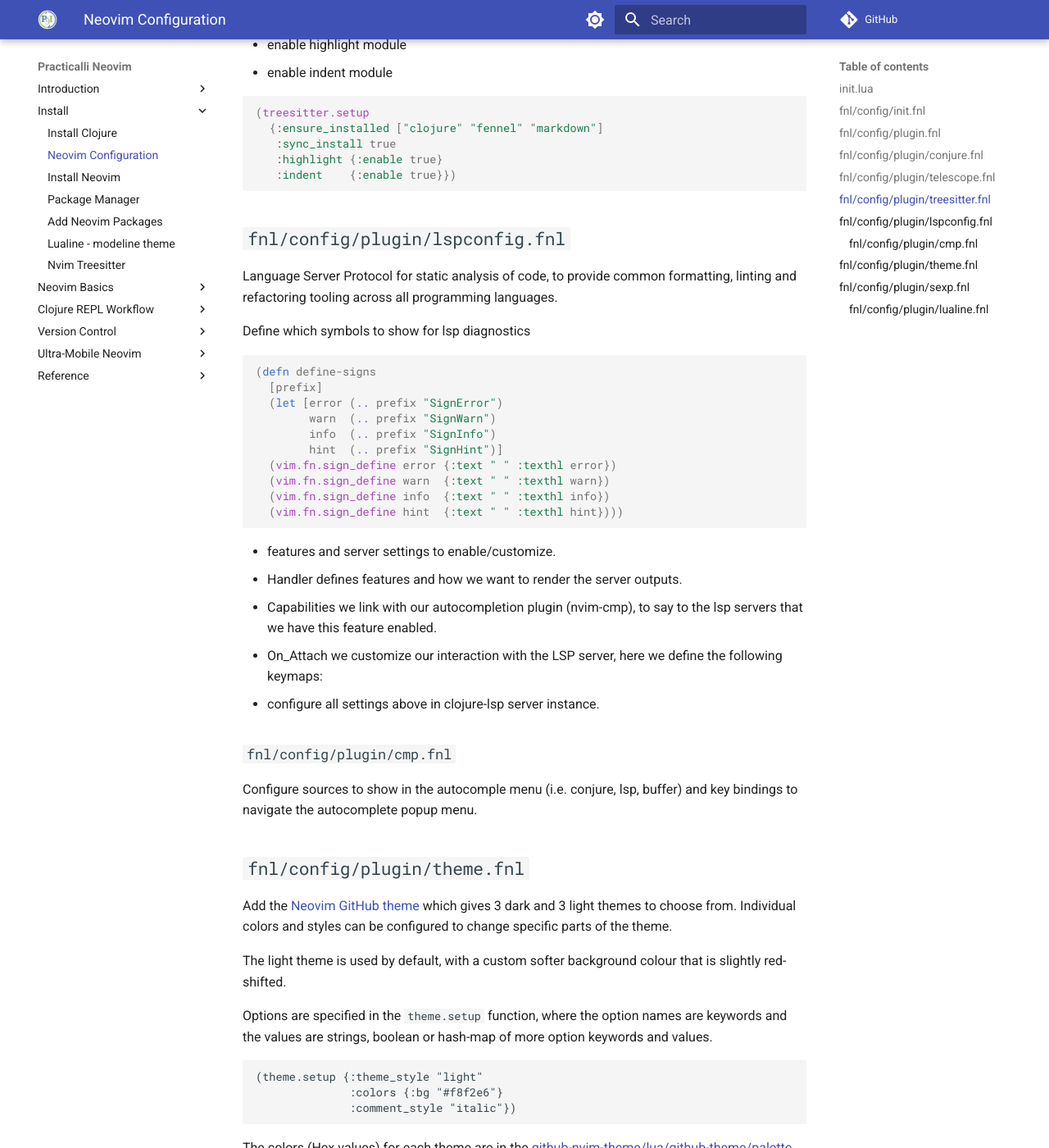
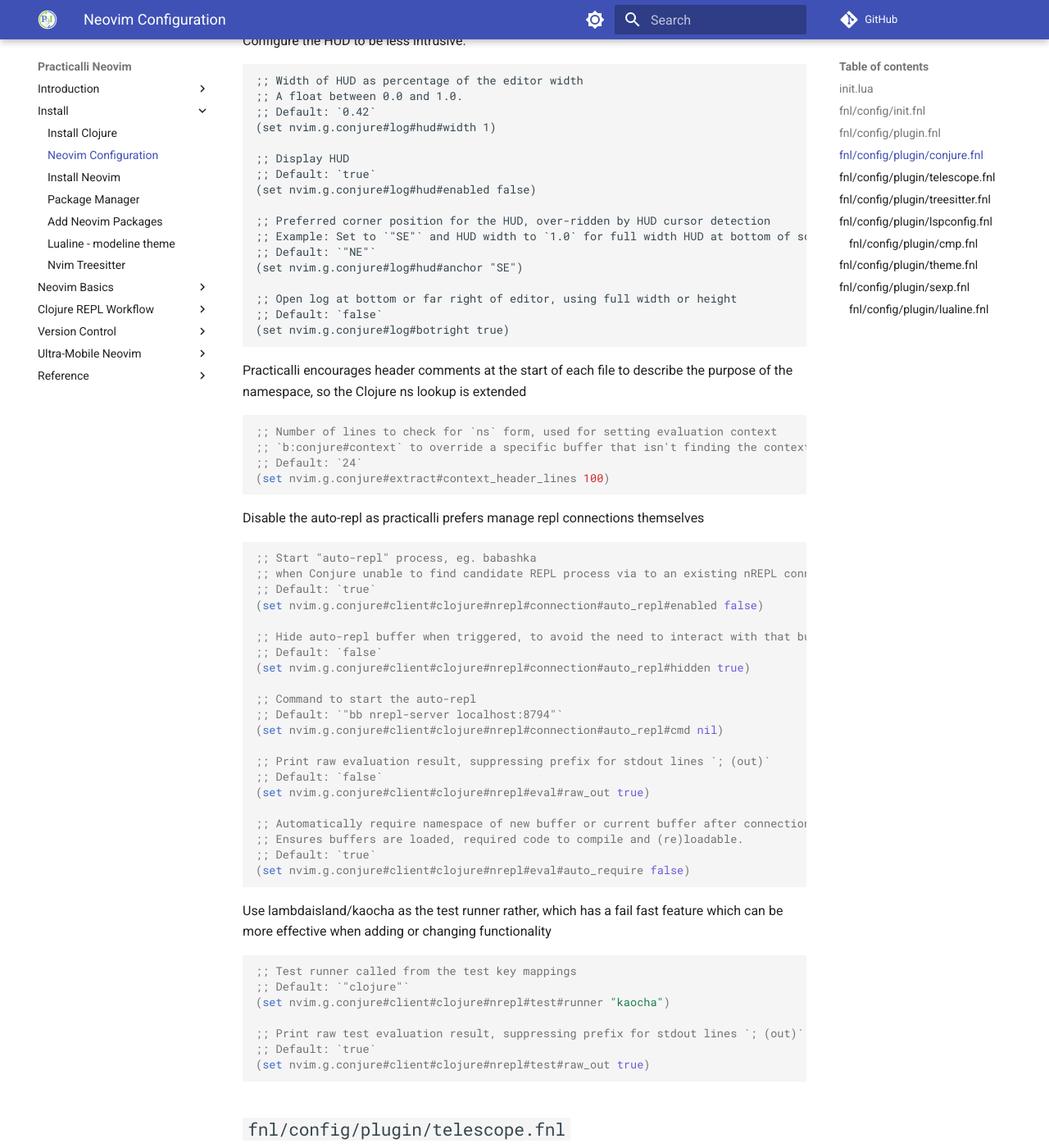
Before and after one commit to practicalli/neovim, an MkDocs documentation site: the page built from docs/install/configuration.md, in a window 1280 px wide and 1400 px high, scrolled down 1939 px. Shown: the whole window at 82% size. Built offline with MkDocs 1.6.1 and Material for MkDocs 9.7.7, drawn with Linux system fonts in a browser that asks for light colours; comment, search, counter and statistics services are not loaded; some of the changed text lies outside the part shown.

Commit message:
install: conjure configuration changes
Configuration changes from the Conjure defaults

````diff
--- a/docs/install/configuration.md
+++ b/docs/install/configuration.md
@@ -46,11 +46,103 @@
 
 ## `fnl/config/plugin/conjure.fnl`
 
-Conjure specifics settings
+The majority of default configuration settings are used for Conjure, with the exception of a few commonly used key bindings from Emacs CIDER & Spacemacs.  The Heads Up Display (HUD) is also configured to be less intrusive, relying on mostly on inline results.
 
-> TODO: review the Conjure configuration options
+Include the conjure and aniseed namespaces
 
-<!-- Rafael config: , remap doc keymap `K` to `<localleader>K`, avoiding conflict with the LSP docs `K` -->
+```fennel
+(module config.plugin.conjure
+  {autoload {nvim aniseed.nvim}})
+```
+
+Configure keybindings to be closer to Spacemacs
+
+```fennel
+;; Set e register for evaluation result
+(set nvim.g.conjure#eval#result_register :e)
+
+;; Evaluate root form (top level form) under the cursor
+;; Default: `"er"`
+(set nvim.g.conjure#mapping#eval_root_form "ef")
+
+;; Evaluate root form under the cursor & insert result as comment
+;; Default: `"ecr"`
+(set nvim.g.conjure#mapping#eval_comment_root_form "e;")
+
+;; Evaluate file loaded from disk
+;; Default: `"ef"`
+(set nvim.g.conjure#mapping#eval_file "el")
+
+```
+
+Configure the HUD to be less intrusive.
+
+```
+;; Width of HUD as percentage of the editor width
+;; A float between 0.0 and 1.0.
+;; Default: `0.42`
+(set nvim.g.conjure#log#hud#width 1)
+
+;; Display HUD
+;; Default: `true`
+(set nvim.g.conjure#log#hud#enabled false)
+
+;; Preferred corner position for the HUD, over-ridden by HUD cursor detection
+;; Example: Set to `"SE"` and HUD width to `1.0` for full width HUD at bottom of screen
+;; Default: `"NE"`
+(set nvim.g.conjure#log#hud#anchor "SE")
+
+;; Open log at bottom or far right of editor, using full width or height
+;; Default: `false`
+(set nvim.g.conjure#log#botright true)
+```
+
+Practicalli encourages header comments at the start of each file to describe the purpose of the namespace, so the Clojure ns lookup is extended
+
+```fennel
+;; Number of lines to check for `ns` form, used for setting evaluation context
+;; `b:conjure#context` to override a specific buffer that isn't finding the context
+;; Default: `24`
+(set nvim.g.conjure#extract#context_header_lines 100)
+```
+
+Disable the auto-repl as practicalli prefers manage repl connections themselves
+
+```fennel
+;; Start "auto-repl" process, eg. babashka
+;; when Conjure unable to find candidate REPL process via to an existing nREPL connection
+;; Default: `true`
+(set nvim.g.conjure#client#clojure#nrepl#connection#auto_repl#enabled false)
+
+;; Hide auto-repl buffer when triggered, to avoid the need to interact with that buffer
+;; Default: `false`
+(set nvim.g.conjure#client#clojure#nrepl#connection#auto_repl#hidden true)
+
+;; Command to start the auto-repl
+;; Default: `"bb nrepl-server localhost:8794"`
+(set nvim.g.conjure#client#clojure#nrepl#connection#auto_repl#cmd nil)
+
+;; Print raw evaluation result, suppressing prefix for stdout lines `; (out)`
+;; Default: `false`
+(set nvim.g.conjure#client#clojure#nrepl#eval#raw_out true)
+
+;; Automatically require namespace of new buffer or current buffer after connection
+;; Ensures buffers are loaded, required code to compile and (re)loadable.
+;; Default: `true`
+(set nvim.g.conjure#client#clojure#nrepl#eval#auto_require false)
+```
+
+Use lambdaisland/kaocha as the test runner rather, which has a fail fast feature which can be more effective when adding or changing functionality
+
+```fennel
+;; Test runner called from the test key mappings
+;; Default: `"clojure"`
+(set nvim.g.conjure#client#clojure#nrepl#test#runner "kaocha")
+
+;; Print raw test evaluation result, suppressing prefix for stdout lines `; (out)`
+;; Default: `true`
+(set nvim.g.conjure#client#clojure#nrepl#test#raw_out true)
+```
 
 
 ## `fnl/config/plugin/telescope.fnl`
````
